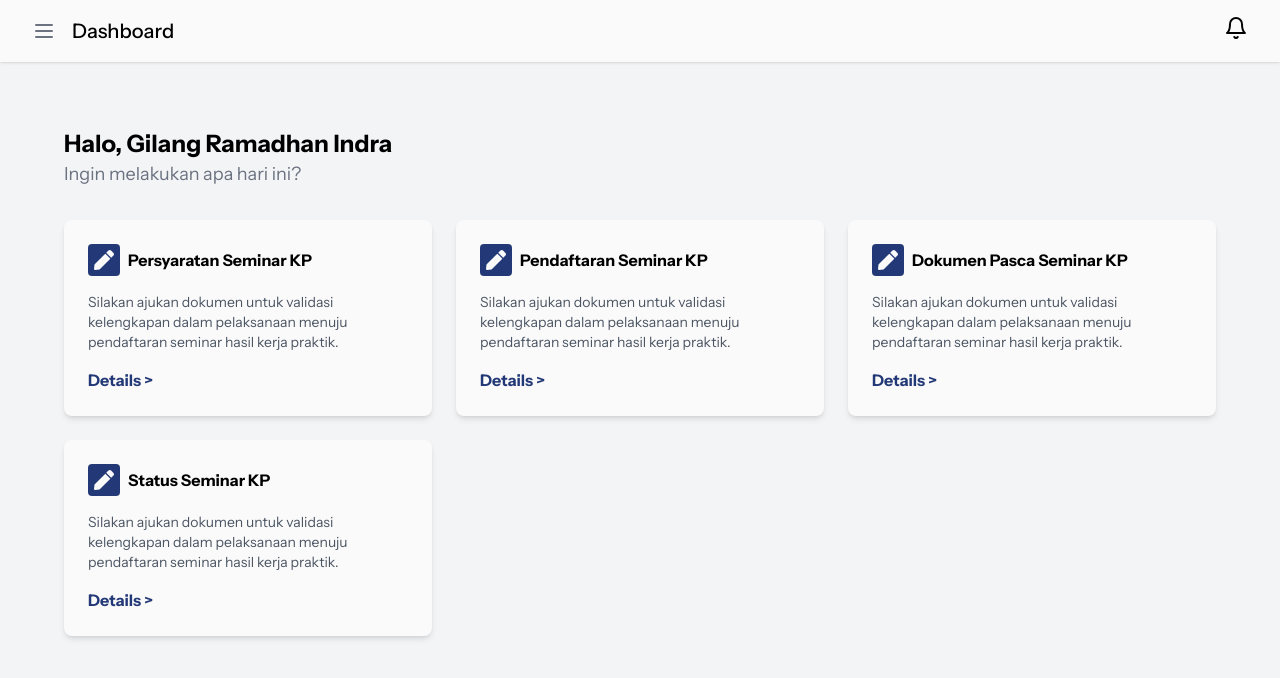
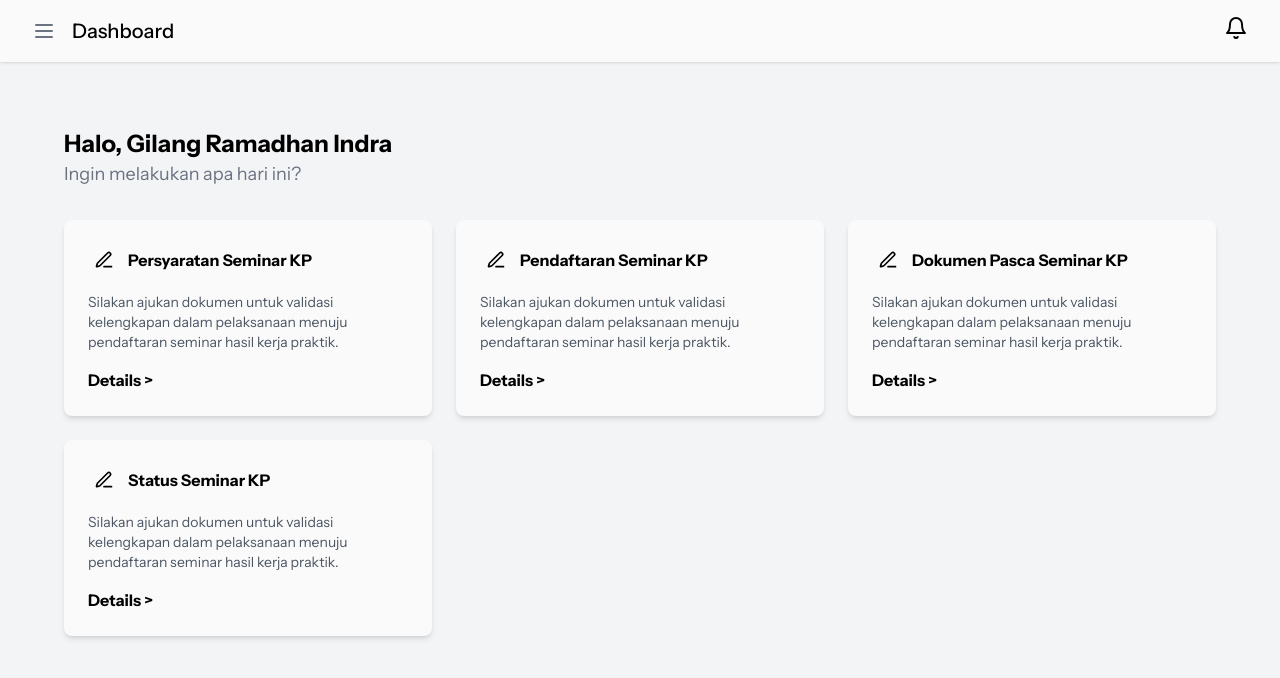
Before and after one commit to rakamiracle/SISKPTIF-Frontend, a React (Vite) app: page /mahasiswa/dashboard in a window 1280 px wide. Shown: the top 678 px of the page. Built offline with nearby package versions, Linux system fonts and the light colour scheme.

Commit message:
🔥 feat: replace icon with PenLine and update button color

```diff
--- a/src/components/Card.jsx
+++ b/src/components/Card.jsx
@@ -1,17 +1,17 @@
 import React from "react";
-import { FaPen } from "react-icons/fa";
+import {PenLine} from 'lucide-react'
 
 const Card = ({ title, description }) => {
   return (
     <div className="bg-white rounded-lg shadow-md p-6">
       <div className="flex items-center space-x-2 mb-4">
-        <div className="w-8 h-8 bg-blue-900 rounded flex items-center justify-center">
-          <FaPen className="w-5 h-5 text-white" />
+        <div className="w-8 h-8 rounded flex items-center justify-center">
+          <PenLine className="w-5 h-5 text-black" />
         </div>
         <h3 className="font-bold">{title}</h3>
       </div>
       <p className="text-gray-600 text-sm mb-4">{description}</p>
-      <button className="text-blue-900 font-bold">Details &gt;</button>
+      <button className="text-black-400 font-bold">Details &gt;</button>
     </div>
   );
 };
```
